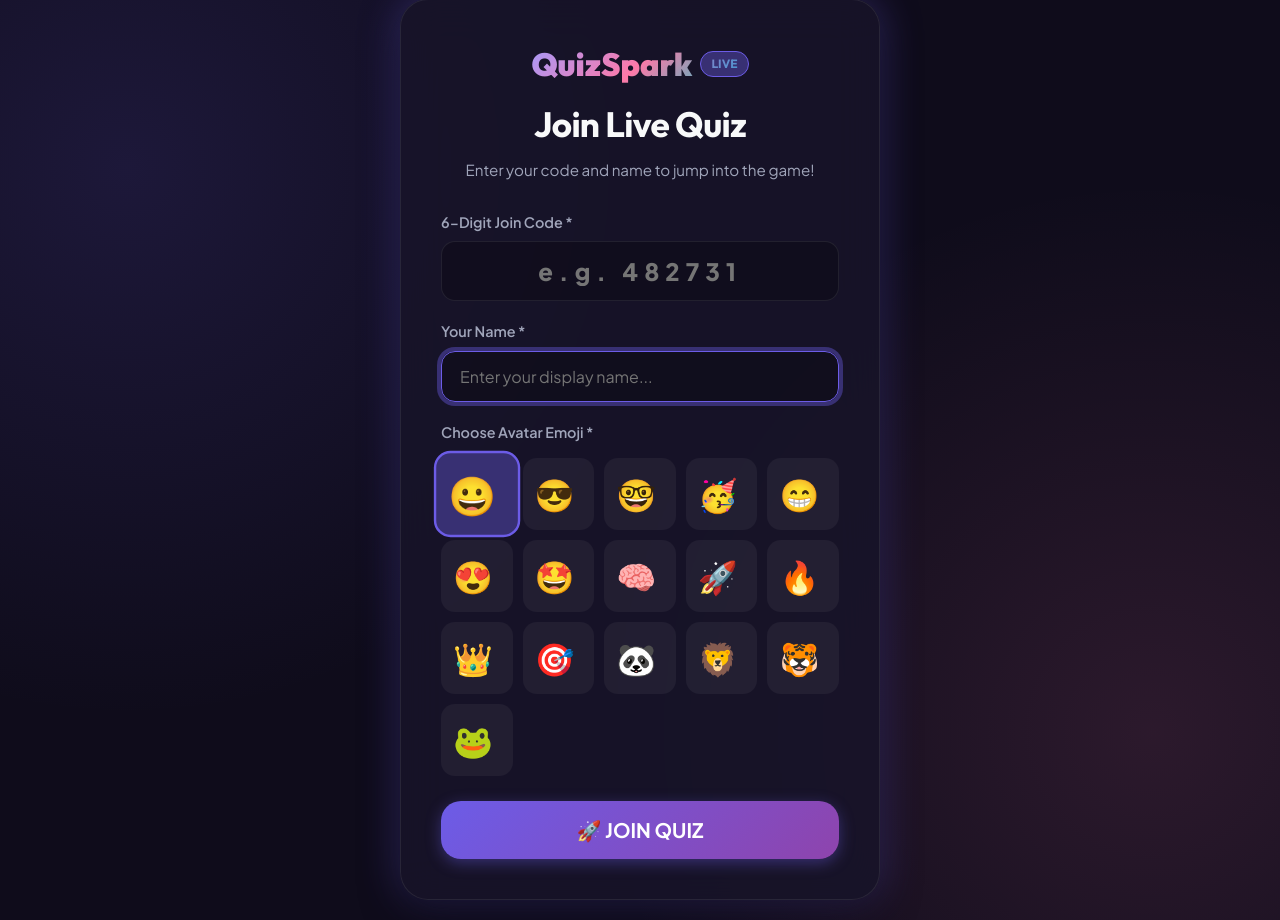
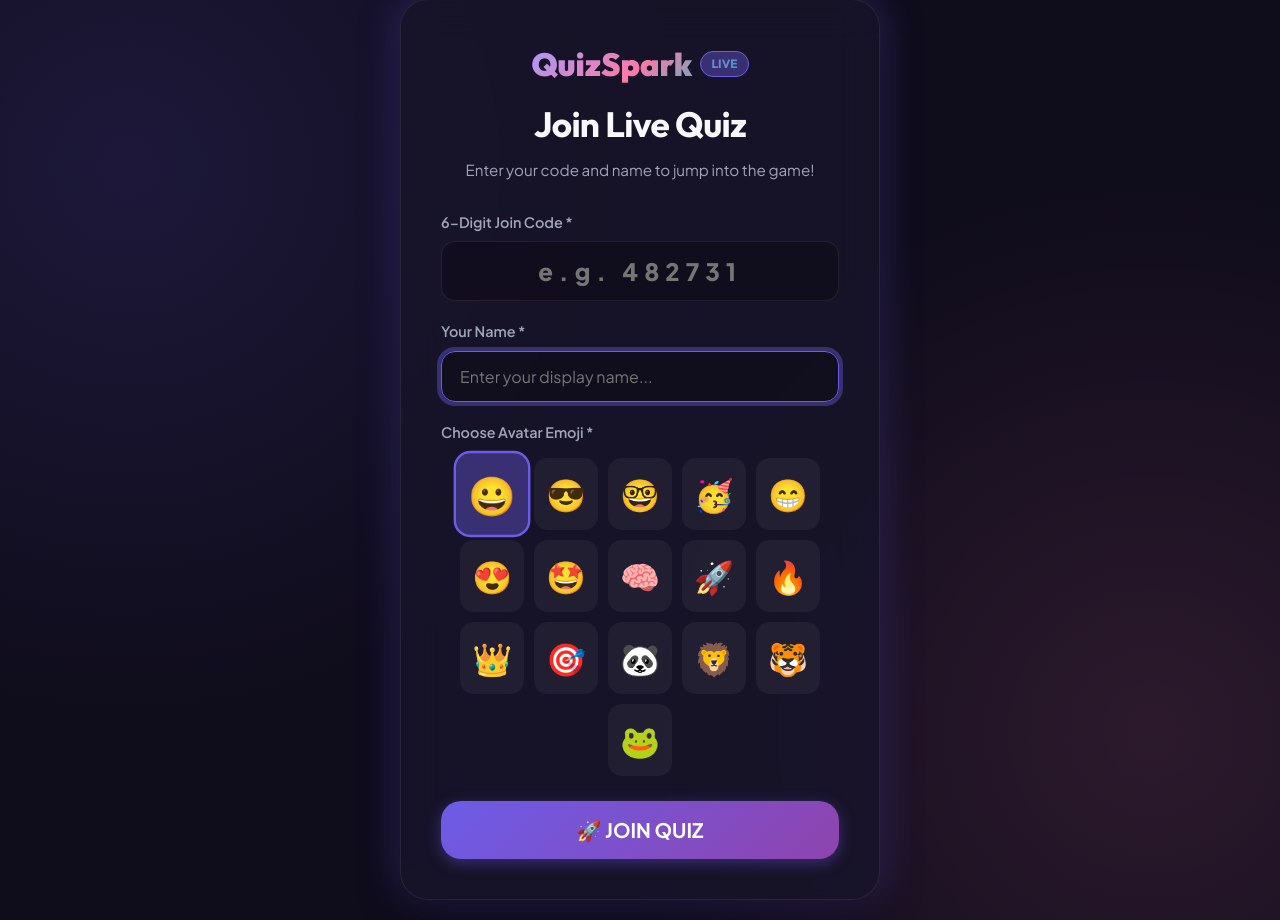
Before and after one commit to jnaneshwarjnaneshwar2006-byte/quizspa, a PHP site: page /student/join.php in a window 1280 px wide. Shown: the part 21-941 px from the top of the page. Run offline with PHP 8.4, Linux system fonts and the light colour scheme; some libraries are stand-ins or nearby versions.

Commit message:
update modified files

```diff
--- a/assets/css/lobby.css
+++ b/assets/css/lobby.css
@@ -109,8 +109,9 @@
 
 /* Student Emoji Selector */
 .emoji-selector {
-  display: grid;
-  grid-template-columns: repeat(5, 1fr);
+  display: flex;
+  flex-wrap: wrap;
+  justify-content: center;
   gap: 10px;
   margin: 15px 0 25px 0;
 }
--- a/config/session.php
+++ b/config/session.php
@@ -8,6 +8,11 @@
     // Set secure session parameters
     ini_set('session.cookie_httponly', '1');
     ini_set('session.use_only_cookies', '1');
+
+    // Persistent sessions (30 days)
+    ini_set('session.cookie_lifetime', (string)(86400 * 30));
+    ini_set('session.gc_maxlifetime', (string)(86400 * 30));
+
     session_start();
 }
 
--- a/index.php
+++ b/index.php
@@ -1,6 +1,12 @@
 <?php
 require_once __DIR__ . '/config/session.php';
 require_once __DIR__ . '/config/security.php';
+
+// Auto-redirect to dashboard if teacher is logged in
+if (isTeacherLoggedIn()) {
+    header('Location: ' . getBaseUrl() . '/teacher/dashboard.php');
+    exit;
+}
 ?>
 <!DOCTYPE html>
 <html lang="en">
```
Also changed, not shown: assets/css/dashboard.css (+7 -0 lines).
